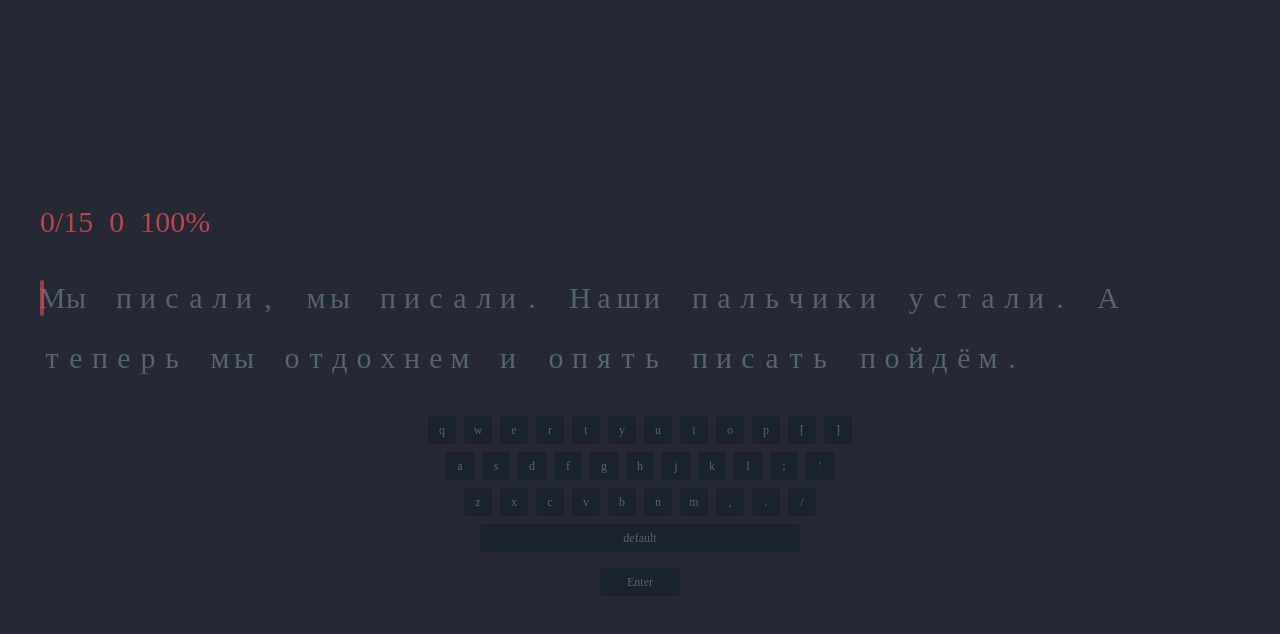
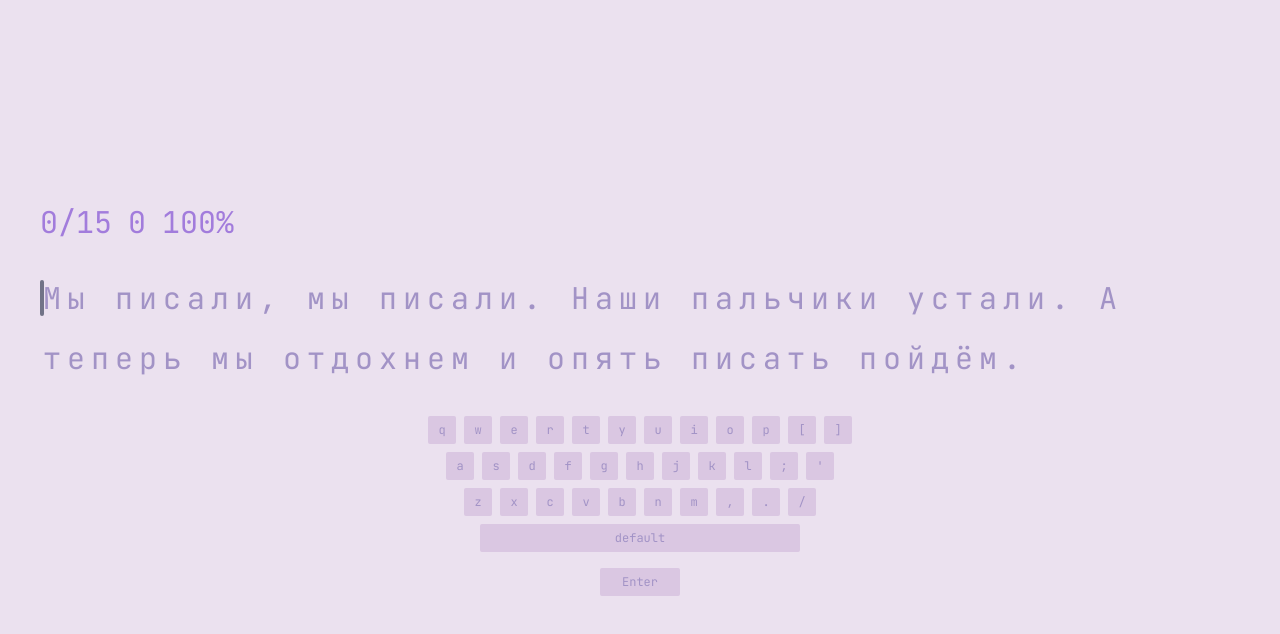
Before and after one commit to kirillmihalych/code-type, a Vue app: page / in a window 1280 px wide. Both pictures are taken after a click on the element 640 px from the left and 328 px from the top of the page. Shown: the top 634 px of the page. Built offline with nearby package versions, Linux system fonts and the light colour scheme; what @tanstack/vue-query would draw is missing.

Commit message:
lil dragon color theme

```diff
--- a/index.html
+++ b/index.html
@@ -9,6 +9,10 @@
       href="https://fonts.googleapis.com/css2?family=Golos+Text:wght@400..900&family=Merriweather:ital,wght@0,300;0,400;0,700;0,900;1,300;1,400;1,700;1,900&display=swap"
       rel="stylesheet"
     />
+    <link
+      href="https://fonts.googleapis.com/css2?family=JetBrains+Mono:ital,wght@0,100..800;1,100..800&display=swap"
+      rel="stylesheet"
+    />
     <meta name="viewport" content="width=device-width, initial-scale=1.0" />
     <title>CodeType</title>
   </head>
--- a/src/App.vue
+++ b/src/App.vue
@@ -1,6 +1,6 @@
 <template>
   <main
-    class="busido bg-secondary font-jet-brains grid place-content-center h-dvh"
+    class="lil-dragon bg-secondary font-jet-brains grid place-content-center h-dvh"
   >
     <div class="text-center font-bold text-2xl text-gray-600">
       <CountdownTimer
@@ -42,7 +42,7 @@
             left: carretCoordinates.left + 'px',
             top: carretCoordinates.top + 'px',
           }"
-          class="transition-[left,top] motion-reduce:transition-none motion-safe:animate-blink bg-primary"
+          class="transition-[left,top] motion-reduce:transition-none motion-safe:animate-blink bg-caret"
         ></div>
         <div
           v-for="(word, i) in wordsQueue"
@@ -61,7 +61,7 @@
                 : isInputExist(idx) &&
                   !isInputedCharCorrect(idx) &&
                   isCurrentWord(i)
-                ? 'text-primary'
+                ? 'text-error'
                 : isWordTyped(i)
                 ? 'text-helper'
                 : 'text-text',
@@ -74,7 +74,7 @@
             v-show="isCurrentWord(i)"
             v-for="(extra, index) in extraLetters"
             :key="index"
-            class="w-6 flex place-content-center text-primary"
+            class="w-6 flex place-content-center text-error"
           >
             {{ extra }}
           </span>
--- a/src/assets/main.css
+++ b/src/assets/main.css
@@ -8,4 +8,16 @@
   --helper: #f6f0e9;
   --text: #596172;
   --bg: #1c222d;
+  --error: #ec4c56;
+  --caret: #ec4c56;
 }
+
+.lil-dragon {
+  --primary: #8a5bd6;
+  --secondary: #ebe1ef;
+  --helper: #212b43;
+  --text: #a293c6;
+  --bg: #dac7e2;
+  --error: #f794ca;
+  --caret: #212b43;
+}
--- a/tailwind.config.js
+++ b/tailwind.config.js
@@ -22,6 +22,8 @@ export default {
         helper: "var(--helper)",
         text: "var(--text)",
         bg: "var(--bg)",
+        error: "var(--error)",
+        caret: "var(--caret)",
       },
     },
   },
```
